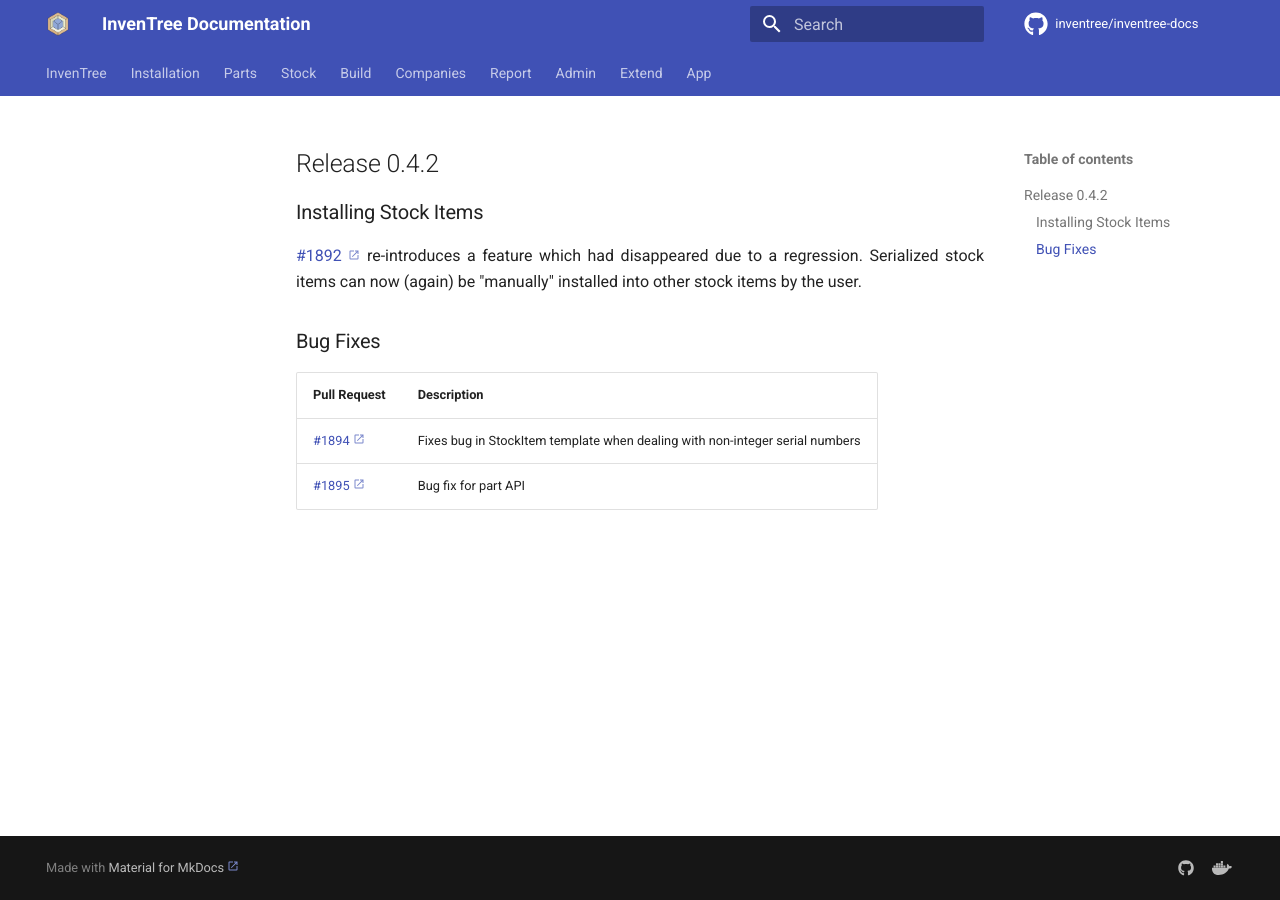
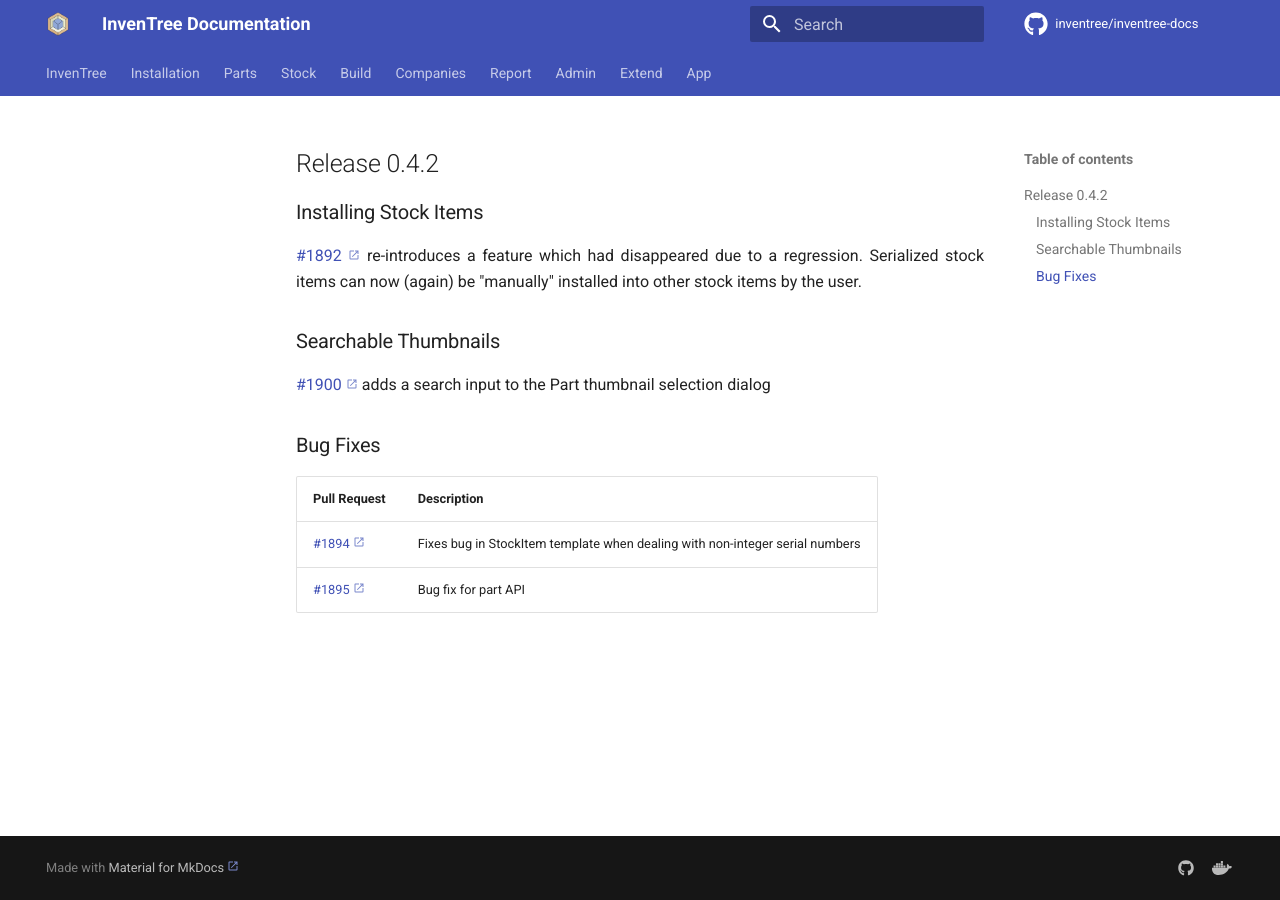
Before and after one commit to inventree/inventree-docs, an MkDocs documentation site: the page built from docs/releases/0.4.3.md, in a window 1280 px wide. Built offline with MkDocs 1.6.1 and Material for MkDocs 9.7.7, drawn with Linux system fonts in a browser that asks for light colours; a script that is not in the unit is left out; comment, search, counter and statistics services are not loaded.

Commit message:
Update 0.4.3.md

```diff
--- a/docs/releases/0.4.3.md
+++ b/docs/releases/0.4.3.md
@@ -8,6 +8,10 @@ title: Release 0.4.3
 
 [#1892](https://github.com/inventree/InvenTree/pull/1892) re-introduces a feature which had disappeared due to a regression. Serialized stock items can now (again) be "manually" installed into other stock items by the user.
 
+### Searchable Thumbnails
+
+[#1900](https://github.com/inventree/InvenTree/pull/1900) adds a search input to the Part thumbnail selection dialog
+
 ### Bug Fixes
 
 | Pull Request | Description |
```
